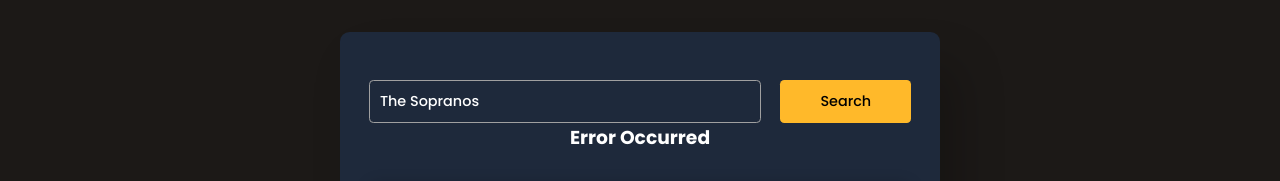
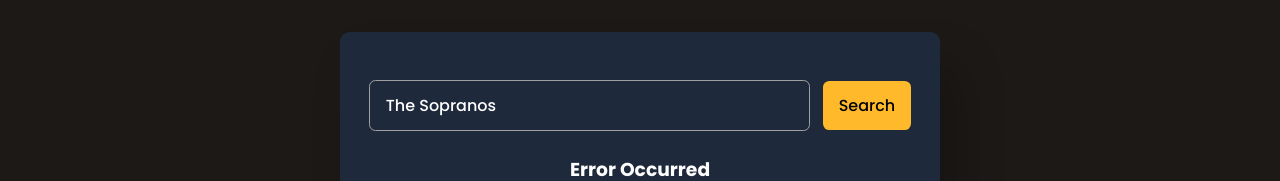
Before and after one commit to abdelsalam101/movie-guide-app, a plain HTML site: page index.html in a window 1280 px wide. Shown: the top 181 px of the page. Drawn offline with Linux system fonts and the light colour scheme; no server answers.

Commit message:
Update: Improved movie app and fixed bugs

```diff
--- a/style.css
+++ b/style.css
@@ -12,6 +12,7 @@
   background: linear-gradient(#1c1917 50%, #ffb92a 50%);
   padding: 2em 1em;
 }
+
 .container {
   font-size: 16px;
   width: 90vw;
@@ -20,27 +21,25 @@
   background-color: #1e293b;
   border-radius: 0.6em;
   box-shadow: 1.2em 2em 3em rgba(0, 0, 0, 0.2);
-    margin: 0 auto; /* Center horizontally */
+  margin: 0 auto;
 }
 
 .searchContainer {
-  display: grid;
-  grid-template-columns: 9fr 3fr;
-  gap: 1.2em;
-}
-
-.searchContainer input,
-.searchContainer button {
-  font-size: 0.9em;
-  outline: none;
-  border-radius: 0.3em;
+  display: flex;
+  flex-direction: row;
+  align-items: center;
+  gap: 0.8em;
+  margin-bottom: 1.5em;
 }
 
 .searchContainer input {
+  flex: 1;
   background-color: transparent;
   border: 1px solid #a0a0a0;
   color: #fff;
-  padding: 0.7em;
+  padding: 0.75em 1em;
+  font-size: 1em;
+  border-radius: 0.4em;
 }
 
 .searchContainer input:focus {
@@ -48,9 +47,15 @@
 }
 
 .searchContainer button {
+  padding: 0.75em 1em;
   background-color: #ffb92a;
   border: none;
+  border-radius: 0.4em;
+  color: #000;
+  font-size: 1em;
+  font-weight: 500;
   cursor: pointer;
+  white-space: nowrap;
 }
 
 #result {
@@ -164,8 +169,8 @@
 }
 
 .channel-promo {
-    margin-top: 2em; /* Space above promo section */
-    margin-bottom: 1em; /* Optional: Space below for padding */
+  margin-top: 2em;
+  margin-bottom: 1em;
   background-color: #111827;
   padding: 1em;
   border-radius: 0.6em;
@@ -200,8 +205,20 @@
     gap: 0.8em;
     padding: 1em;
   }
+
   .channel-promo a {
     flex-direction: column;
     gap: 0.6em;
   }
+
+  .searchContainer {
+    flex-direction: column;
+    gap: 0.6em;
   }
+
+  .searchContainer input,
+  .searchContainer button {
+    width: 100%;
+    font-size: 1em;
+  }
+}
```
Lines whose indentation alone changed are shown as unchanged.
